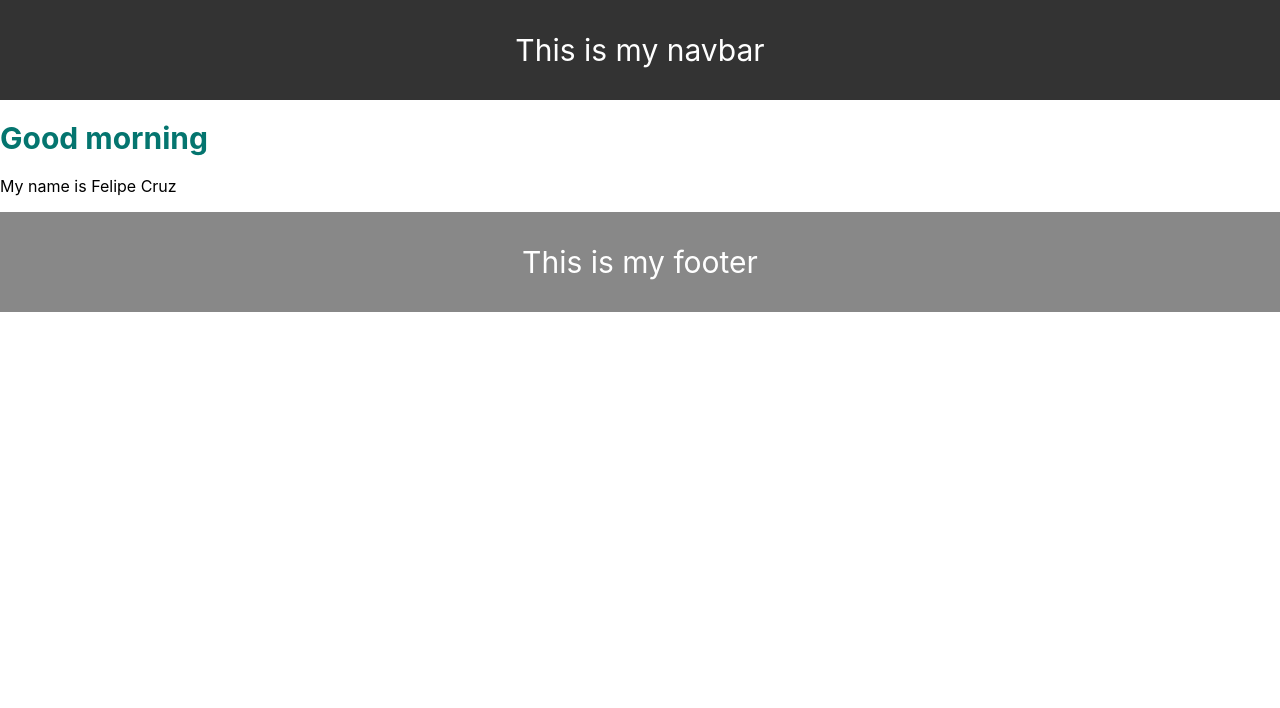
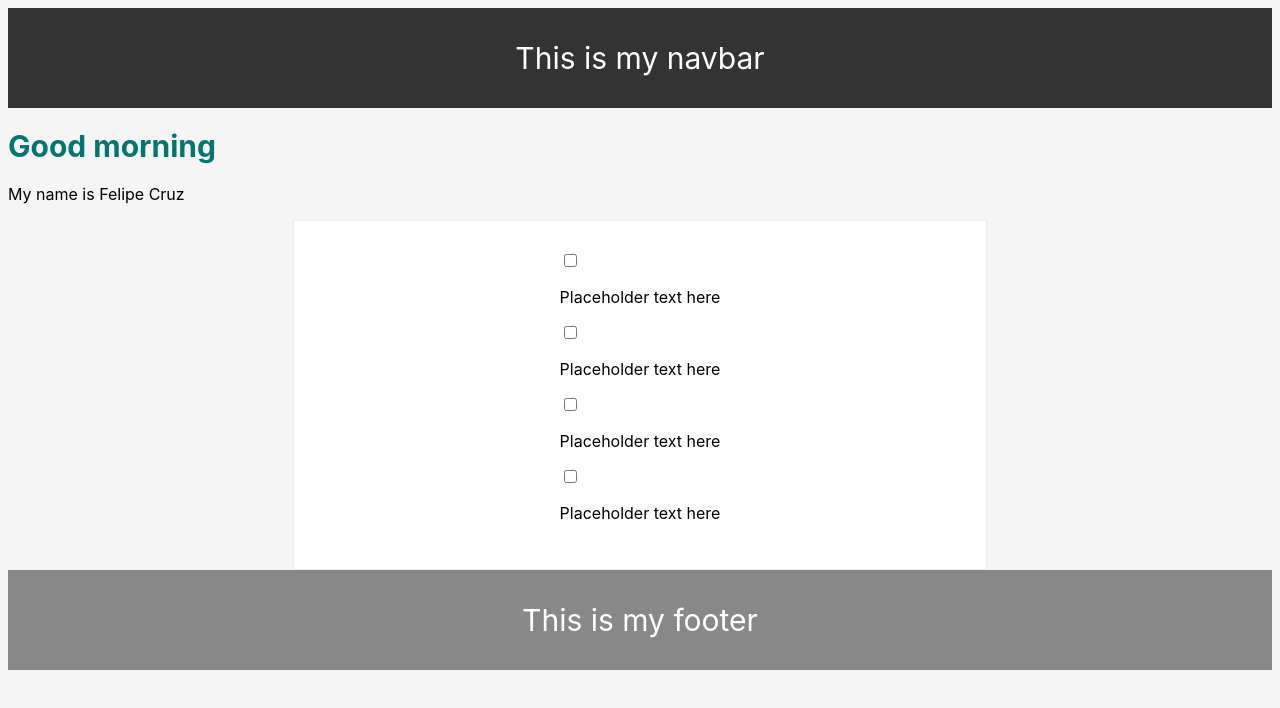
Before and after one commit to felipeldn/scrimba-react-practice, a React (Create React App) app: page / in a window 1280 px wide. Shown: the top 708 px of the page. Built offline with nearby package versions, Linux system fonts and the light colour scheme.

Commit message:
ToDoItem component added, some styling done to checkboxes

```diff
--- a/src/App.js
+++ b/src/App.js
@@ -2,12 +2,19 @@
 import NavBar from './components/NavBar.js';
 import Main from './components/Main.js';
 import Footer from './components/Footer.js';
+import TodoItem from './components/TodoItem.js'
 
 function App() {
   return (
     <div>
         <NavBar/>
         <Main />
+        <div className="todo-list">
+          <TodoItem/>
+          <TodoItem/>
+          <TodoItem/>
+          <TodoItem/>
+        </div>
         <Footer />
     </div>
   );
--- /dev/null
+++ b/src/components/TodoItem.js
@@ -0,0 +1,12 @@
+import React from 'react'
+
+function TodoItem() {
+    return (
+        <div className="todo-item">
+            <input type="checkbox"/>
+            <p>Placeholder text here</p>
+        </div>
+    )
+}
+
+export default TodoItem
--- a/src/index.css
+++ b/src/index.css
@@ -1,5 +1,5 @@
 body {
-  margin: 0;
+  background-color: whitesmoke;
   font-family: -apple-system, BlinkMacSystemFont, 'Segoe UI', 'Roboto', 'Oxygen',
     'Ubuntu', 'Cantarell', 'Fira Sans', 'Droid Sans', 'Helvetica Neue',
     sans-serif;
@@ -34,3 +34,42 @@
   justify-content: center;
   align-items: center;
 }
+
+.todo-list {
+  background-color: white;
+  margin: auto;
+  width: 50%;
+  display: flex;
+  flex-direction: column;
+  align-items: center;
+  border: 1px solid #efefef;
+  box-shadow:
+    0 1px 1px rgba(0, 0, 0, 0.15),
+    0 10px 0 -5px #eee,
+    0 10px 1px -4px rgba(0, 0, 0, 0.15),
+    0 20px 0 -10px #eee,
+    0 20px 1px -9px rgba(0, 0, 0, 0.15);
+  padding: 30px;
+}
+
+todo-item {
+  display: flex;
+  justify-content: flex-start;
+  align-items: center;
+  padding: 30px 20px 0;
+  width: 70%;
+  border-bottom: 1px solid #cecece;
+  font-family: Roboto, sans-serif;
+  font-weight: 100;
+  font-size: 15px;
+  color: #333333
+}
+
+input[type=checkbox] {
+  margin-right: 10px;
+  font-size: 30px;
+}
+
+input[type=checkbox]:focus {
+  outline: 0;
+}
```
